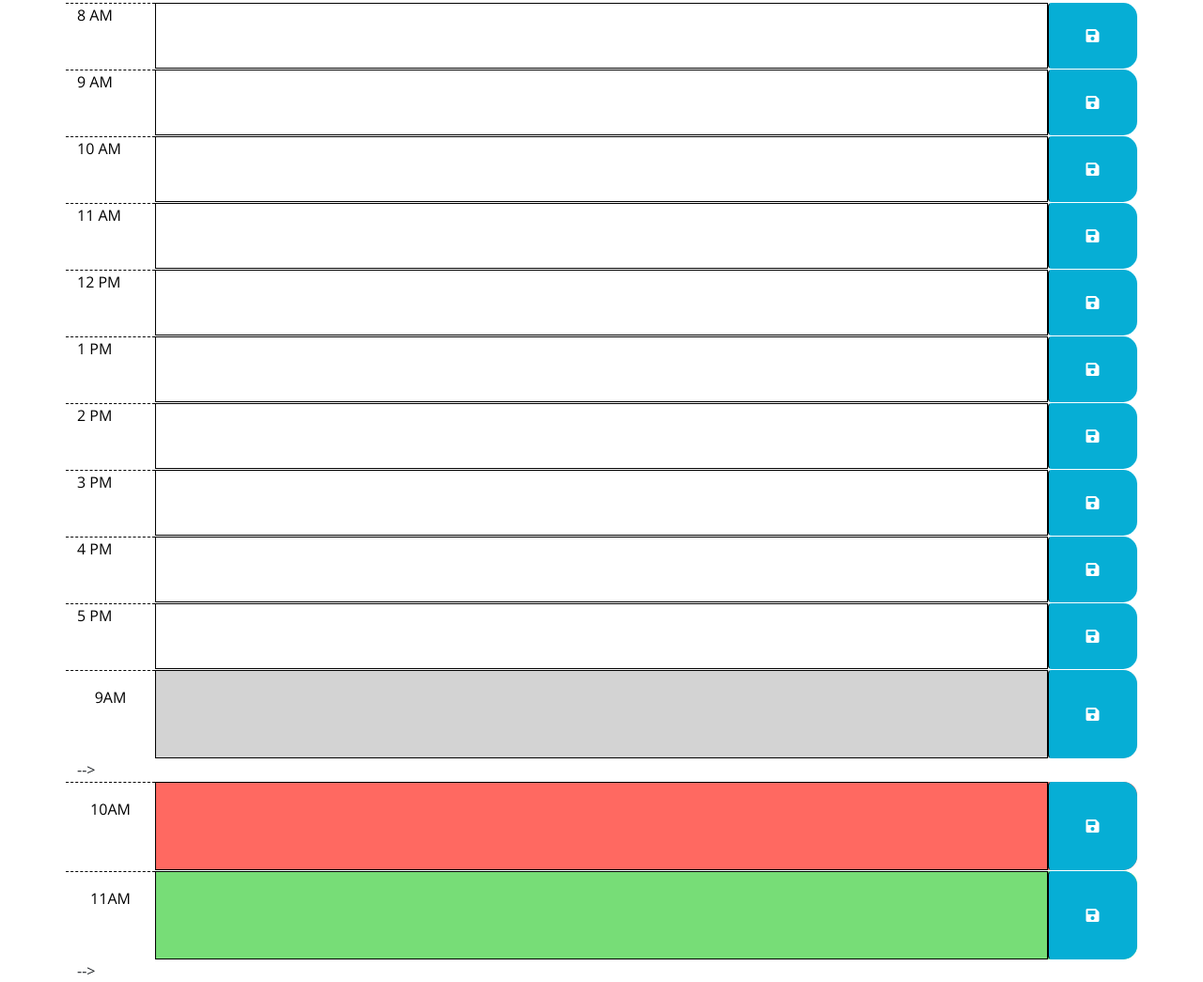
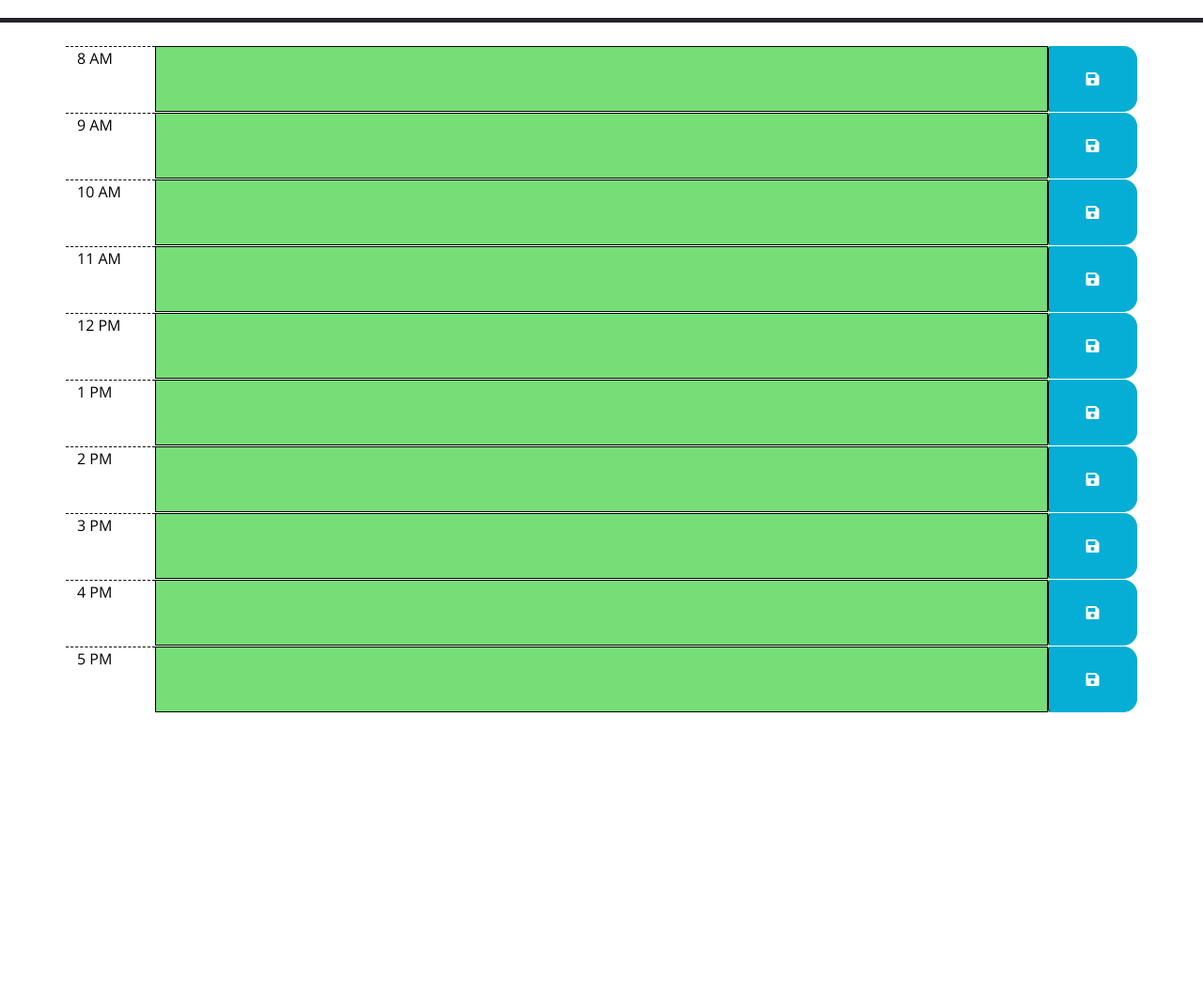
Before and after one commit to ScarletBowen/Project-Planner, a plain HTML site: page Develop/index.html in a window 1280 px wide. Shown: the part 254-1299 px from the top of the page at 94% size. After the commit the page ends 1012 px from the top, so only its background shows below. Drawn offline with nearby package versions, Linux system fonts and the light colour scheme.

Commit message:
fixed formatting of functions

```diff
--- a/Develop/index.html
+++ b/Develop/index.html
@@ -130,44 +130,7 @@
             <button class="btn saveBtn col-md-1"><i class="fas fa-save"></i></button>
         </div>
 
-	<!-- </div>
-    <div class="container-lg px-5">
-      <!-- Use class for "past", "present", and "future" to apply styles to the
-        time-block divs accordingly. The javascript will need to do this by
-        adding/removing these classes on each div by comparing the hour in the
-        id to the current hour. The html provided below is meant to be an example
-        demonstrating how the css provided can be leveraged to create the
-        desired layout and colors. The html below should be removed or updated
-        in the finished product. Remember to delete this comment once the
-        code is implemented.
-        -->
 
-      <!-- Example of a past time block. The "past" class adds a gray background color. -->
-      <div id="hour-9" class="row time-block past">
-        <div class="col-2 col-md-1 hour text-center py-3">9AM</div>
-        <textarea class="col-8 col-md-10 description" rows="3"> </textarea>
-        <button class="btn saveBtn col-2 col-md-1" aria-label="save">
-          <i class="fas fa-save" aria-hidden="true"></i>
-        </button>
-      </div> -->
-<!--
-      <!-- Example of a a present time block. The "present" class adds a red background color. -->
-      <div id="hour-10" class="row time-block present">
-        <div class="col-2 col-md-1 hour text-center py-3">10AM</div>
-        <textarea class="col-8 col-md-10 description" rows="3"> </textarea>
-        <button class="btn saveBtn col-2 col-md-1" aria-label="save">
-          <i class="fas fa-save" aria-hidden="true"></i>
-        </button>
-      </div>
-
-      <!-- Example of a future time block. The "future" class adds a green background color. -->
-      <div id="hour-11" class="row time-block future">
-        <div class="col-2 col-md-1 hour text-center py-3">11AM</div>
-        <textarea class="col-8 col-md-10 description" rows="3"> </textarea>
-        <button class="btn saveBtn col-2 col-md-1" aria-label="save">
-          <i class="fas fa-save" aria-hidden="true"></i>
-        </button>
-      </div> -->
 
     <script src="https://code.jquery.com/jquery-3.4.1.min.js"></script>
 
--- a/Develop/script.js
+++ b/Develop/script.js
@@ -25,7 +25,6 @@ $(document).ready(function () {
 
 })
 
-  // This code should
   // use the id in the containing time-block as a key to save the user input in
   // local storage. HINT: What does `this` reference in the click listener
   // function? How can DOM traversal be used to get the "hour-x" id of the
@@ -46,11 +45,12 @@ $(document).ready(function () {
 
   // How can Day.js be used to get the current hour in 24-hour time?
 
-    function timeBlocks {
+    function timeBlocks() {
     var currentTime = dayjs().format('H');
 
   // apply the past, present, or future class to each time
   // block by comparing the id to the current hour
+
   // https://api.jquery.com/each/
 
     $(".time-block").each(function() {
@@ -71,17 +71,19 @@ $(document).ready(function () {
       $(this).removeClass("past");
       $(this).addClass("future");
       }
-  } )
+
+    } )
+
   }
 
   // code to . HINTS: How can the id
   // attribute of each time-block be used to conditionally add or remove the
   // past, present, and future classes?
-
+    timeBlocks();
 
 
   // TODO: Add code to get any user input that was saved in localStorage and set
   // the values of the corresponding textarea elements. HINT: How can the id
   // attribute of each time-block be used to do this?
   //
-}
+})
```
